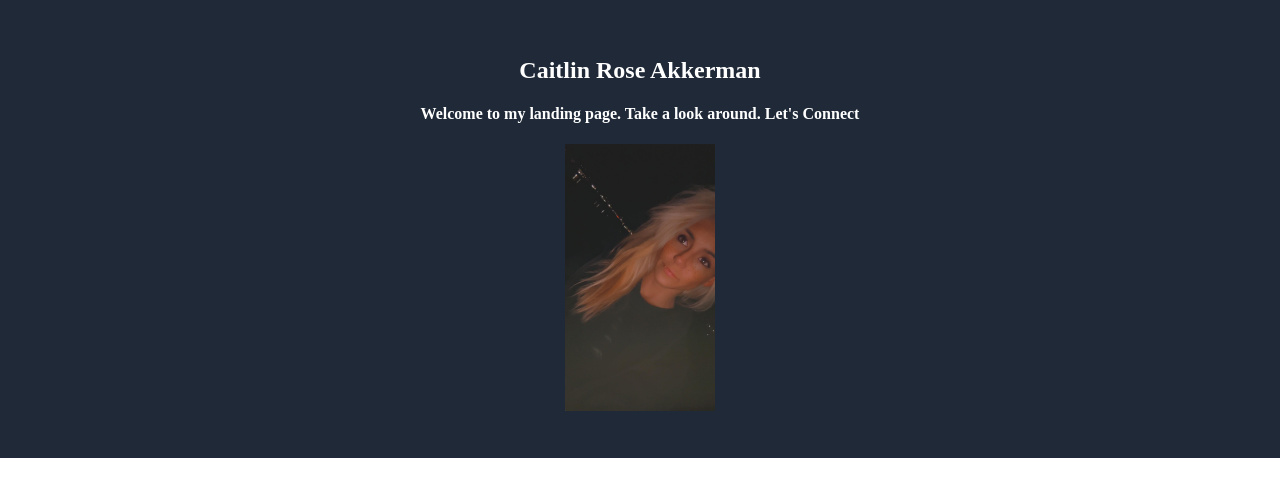
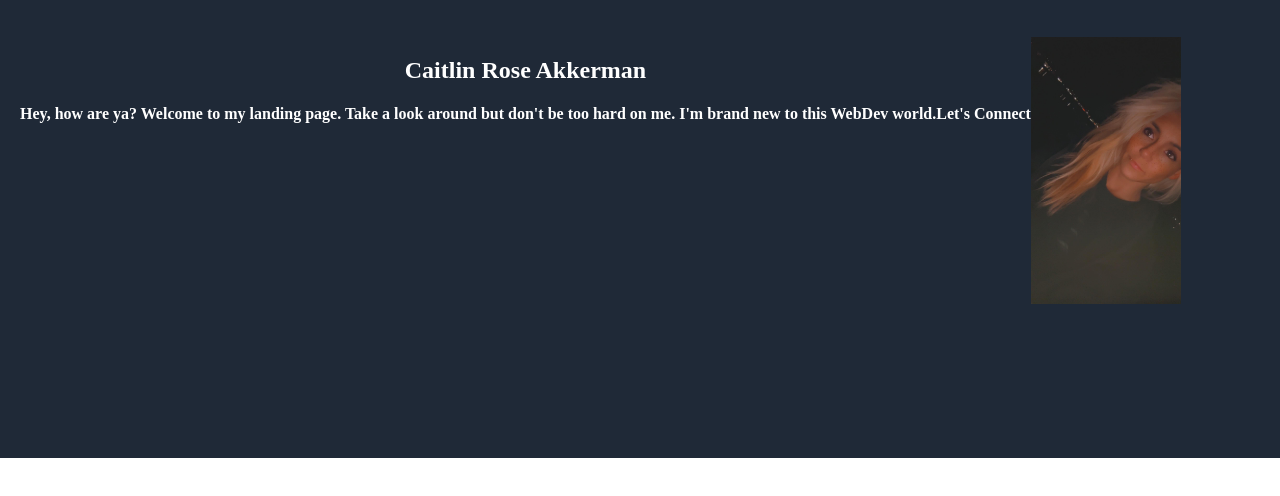
Before and after one commit to CaitlinAkkerman/top-landing, a plain HTML site: page index.html in a window 1280 px wide. Shown: the part 42-538 px from the top of the page. Drawn offline with Linux system fonts and the light colour scheme.

Commit message:
Made changes to styles.css to try and get index.html styled correctly. This is not going well.

```diff
--- a/index.html
+++ b/index.html
@@ -17,9 +17,13 @@
             </div>
         </div>
         <div id="main">
+            <div id="main-content">
             <h1>Caitlin Rose Akkerman</h1>
-            <h4>Welcome to my landing page. Take a look around. Let's Connect</h4>
-            <img src="Images/TOP-landing-image.jpg" alt="profilepic" width="150">
+            <h4>Hey, how are ya? Welcome to my landing page. Take a look around but don't be too hard on me. I'm brand new to this WebDev world.Let's Connect</h4>
+            </div>
+            <div id="main-image">
+            <img src="Images/TOP-landing-image.jpg" alt="profilepic" width="150" >
+            </div>
         </div>
     </section>
 </body>
--- a/styles.css
+++ b/styles.css
@@ -24,6 +24,7 @@ body {
 }
 
 #main {
+    display: flex;
     padding: 20px;
     font-weight: bold;
 }
```
